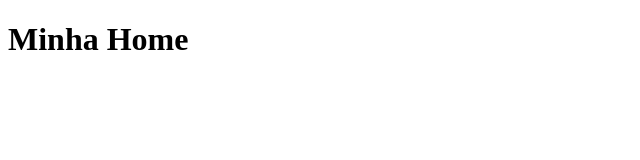
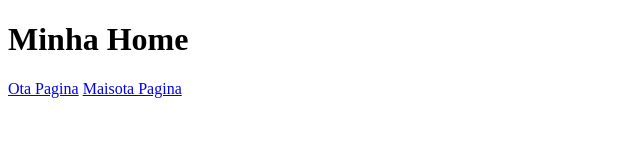
Before and after one commit to rudneisantiago/exemplo-git, a plain HTML site: page index.html in a window 1280 px wide. Shown: the whole page, without its empty margins (0-640 px from the left). Drawn offline with Linux system fonts and the light colour scheme.

Commit message:
criei os links

```diff
--- a/index.html
+++ b/index.html
@@ -7,5 +7,7 @@
   </head>
   <body>
     <h1>Minha Home</h1>
+    <a href="otapagina.html">Ota Pagina</a>
+    <a href="maisotapagina.html">Maisota Pagina</a>
   </body>
 </html>
```
